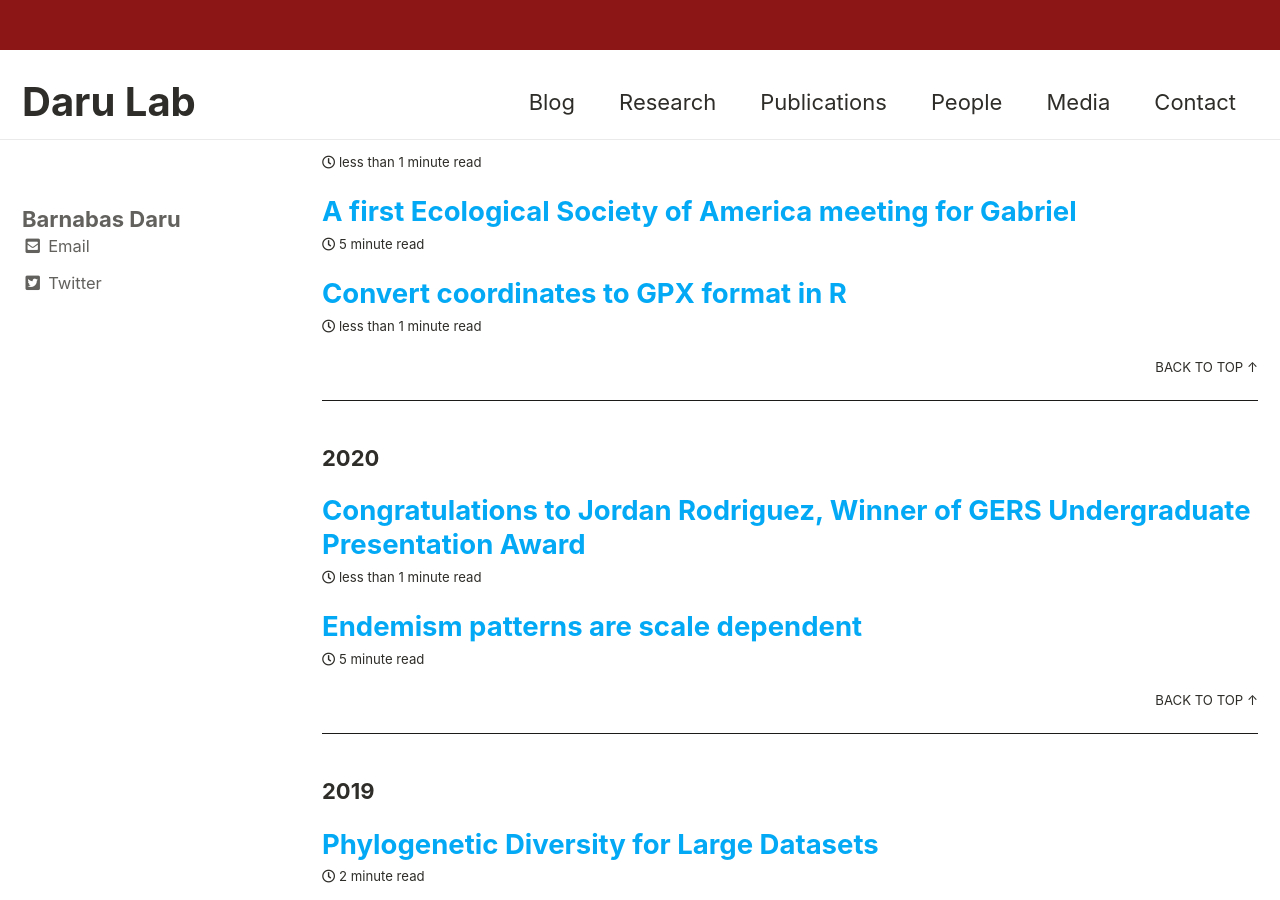
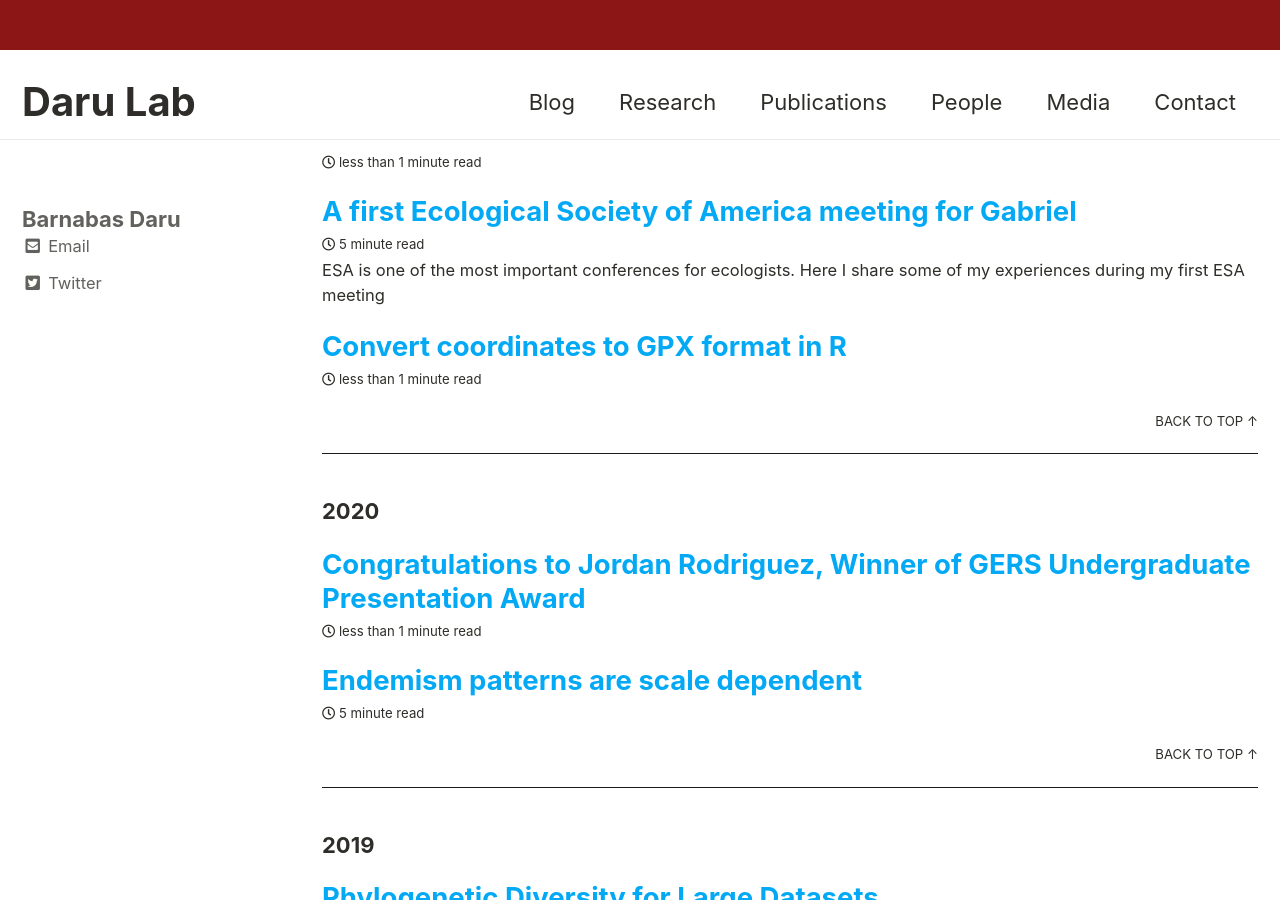
Before and after one commit to darunabas/darulab.github.io, a Jekyll site: the page built from _posts/2022-09-12-Daru-Lab-Seminar-Series.html, in a window 1280 px wide and 900 px high, scrolled down 1258 px. Built offline with Jekyll 4.4.1, drawn with Linux system fonts in a browser that asks for light colours; cached includes are drawn as plain includes.

Commit message:
Updated posts

```diff
--- a/_posts/2022-08-25-First-ESA-Gabriel-Nakamura.html
+++ b/_posts/2022-08-25-First-ESA-Gabriel-Nakamura.html
@@ -10,12 +9,12 @@ published: true
 author: gabriel_nakamura
 status: publish
 classes: wide
+excerpt: "ESA is one of the most important conferences for ecologists. Here I share some of my experiences during my first ESA meeting"
 excerpt_separator: <!--more-->
 share: true
 header:
   overlay_image: /assets/images/ESA.jpg
   overlay_filter: 0.2
-excerpt: ""
 categories:
 - Updates
 image: /assets/images/ESA.jpg
--- a/_posts/2022-09-12-Daru-Lab-Seminar-Series.html
+++ b/_posts/2022-09-12-Daru-Lab-Seminar-Series.html
@@ -2,7 +2,7 @@
 layout: posts
 weight: 1
 title: "Daru Lab Seminar Series"
-excerpt: "ESA is one of the most important conferences for ecologists. Here I share some of my experiences during my first ESA meeting"
+excerpt: ""
 date: 2022-09-12
 lastmod: 2022-09-12
 type: post
@@ -15,9 +15,7 @@ share: true
 header:
   overlay_image: /assets/images/stanford1.png
   overlay_filter: 0.2
-excerpt: ""
 categories:
-- Updates
 image: /assets/images/stanford1.png
 tags:
   - Stanford
```
Also changed, not shown: other parts of _posts/2022-08-25-First-ESA-Gabriel-Nakamura.html (+0 -1 lines).
